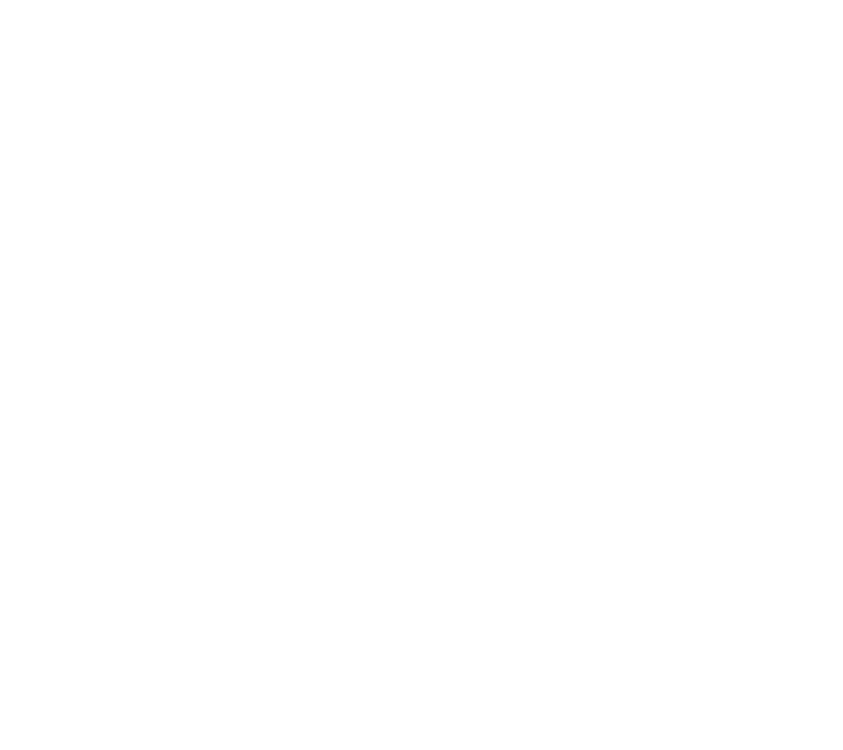
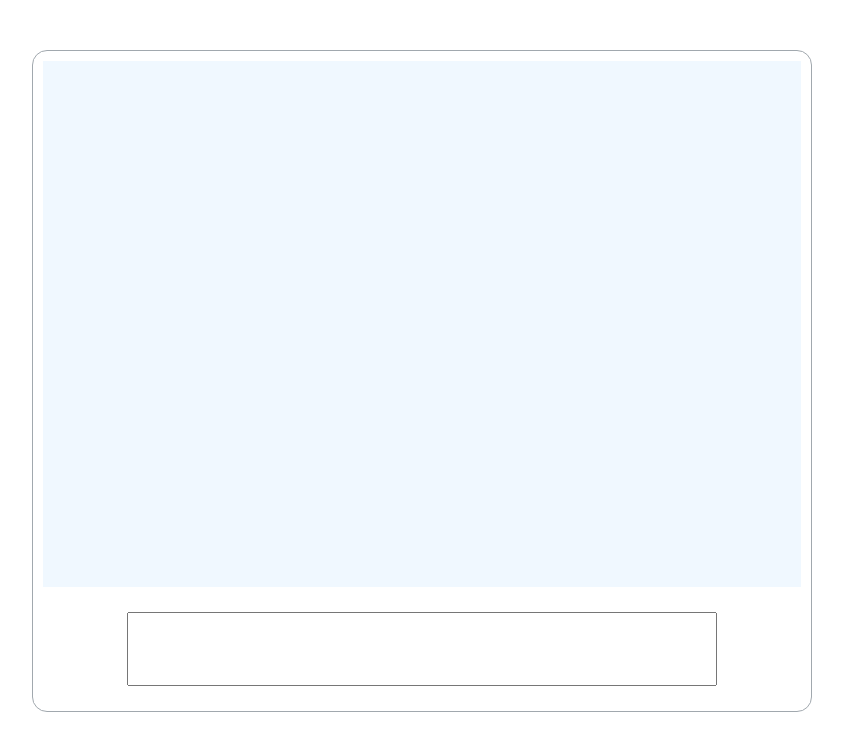
Before and after one commit to Votchitsev/ahj-homeworks-media, a website built with webpack: page src/index.html in a window 1280 px wide. Shown: the whole page, without its empty margins (218-1061 px from the left). Built offline with nearby package versions, Linux system fonts and the light colour scheme.

Commit message:
create main template

```diff
--- a/package.json
+++ b/package.json
@@ -31,6 +31,7 @@
     "jest": "^29.0.3",
     "style-loader": "^3.3.1",
     "webpack": "^5.74.0",
+    "webpack-cli": "^4.10.0",
     "webpack-dev-server": "^4.11.1"
   }
 }
--- /dev/null
+++ b/src/css/style.css
@@ -0,0 +1,36 @@
+body {
+  font-size: 20px;
+}
+
+.blog {
+  display: flex;
+  flex-direction: column;
+  width: 60%;
+  min-width: 720px;
+  height: 80vh;
+  margin-top: 50px;
+  margin-left: auto;
+  margin-right: auto;
+  border: 1px solid rgb(161, 168, 174);
+  border-radius: 15px;
+  padding: 10px;
+}
+
+.posts-container {
+  height: 90%;
+  background-color: aliceblue;
+}
+
+.textForm {
+  display: flex;
+  height: 10%;
+  justify-content: center;
+  padding: 25px;
+}
+
+.textForm > input[type="text"] {
+  width: 80%;
+  height: 50px;
+  padding: 10px;
+  font-size: inherit;
+}
--- a/src/index.html
+++ b/src/index.html
@@ -4,9 +4,15 @@
   <meta charset="UTF-8">
   <meta http-equiv="X-UA-Compatible" content="IE=edge">
   <meta name="viewport" content="width=device-width, initial-scale=1.0">
-  <title>Document</title>
+  <title>Media</title>
 </head>
 <body>
+  <section class="blog">
+    <div class="posts-container"></div>
+    <form class="textForm">
+      <input type="text">
+    </form>
+  </section>
 
 </body>
 </html>
--- a/src/index.js
+++ b/src/index.js
@@ -0,0 +1,2 @@
+import './css/style.css';
+import './js/app';
```
Also changed, not shown: src/js/app.js (added), 1 other file.
